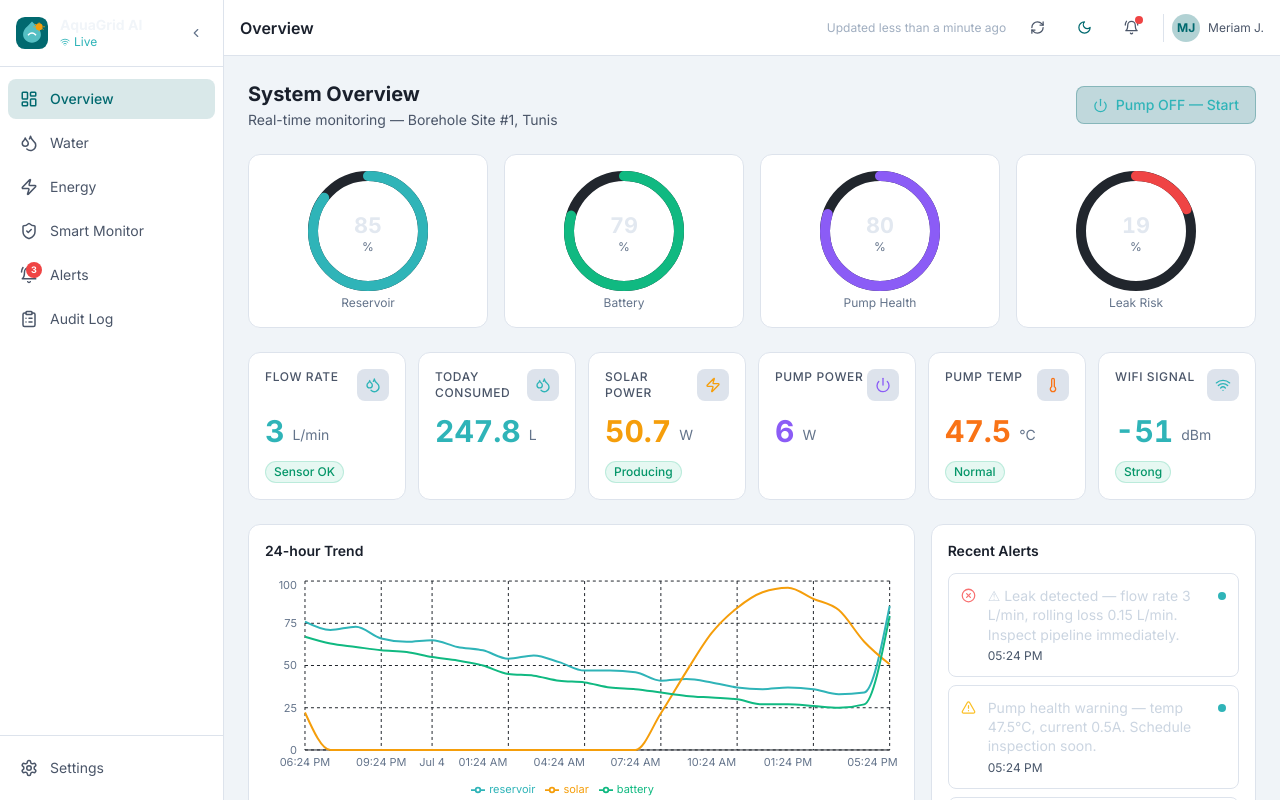
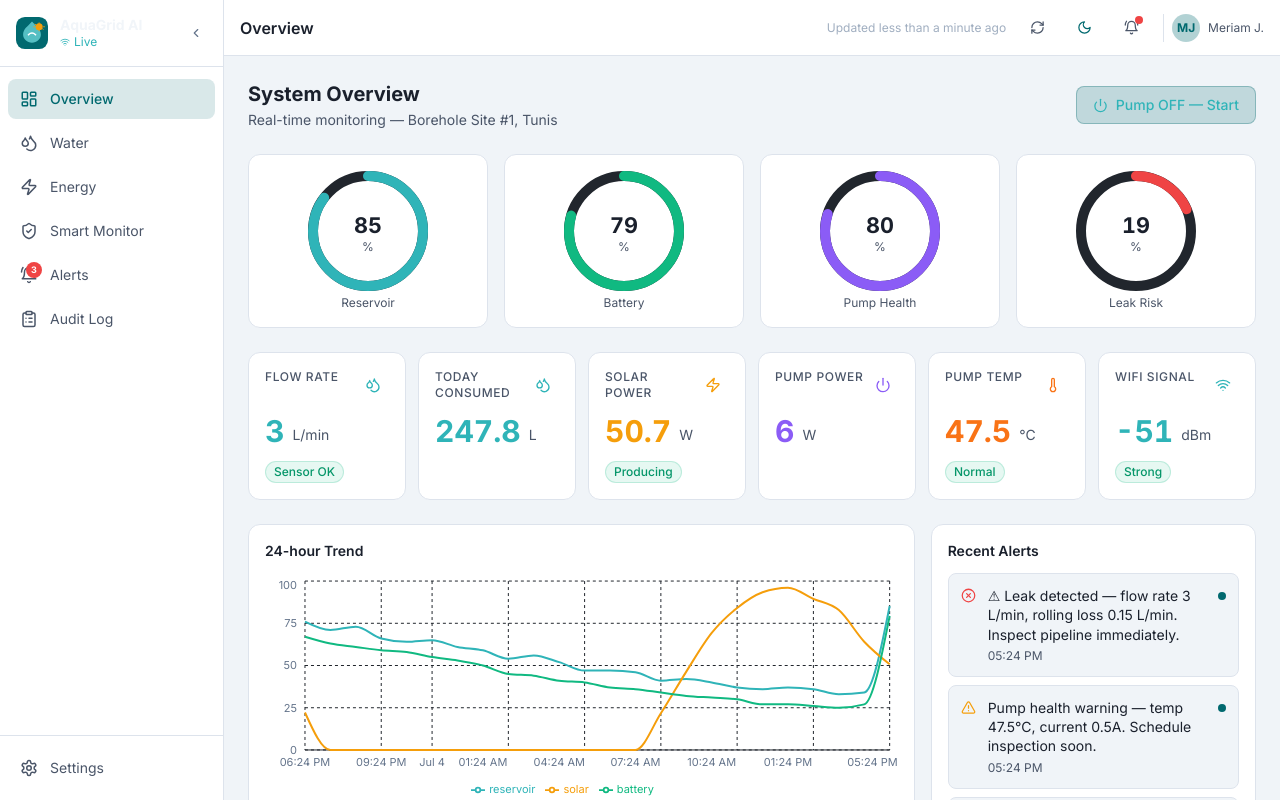
Before and after one commit to meriamjadoui/AquaGrid-AI, a React (Vite) app in the folder dashboard/: page /overview in a window 1280 px wide. Built offline with nearby package versions, Linux system fonts and the light colour scheme.

Commit message:
fix: theme-aware AlertBadge, KpiCard, GaugeRing — replace hardcoded slate colors with CSS vars

```diff
--- a/dashboard/src/components/UI/AlertBadge.jsx
+++ b/dashboard/src/components/UI/AlertBadge.jsx
@@ -4,32 +4,38 @@ import clsx from 'clsx'
 import useStore from '../../store/useStore'
 
 const CONFIG = {
-  alert: { icon: XCircle,       cls: 'badge-alert', label: 'Critical' },
-  warn:  { icon: AlertTriangle, cls: 'badge-warn',  label: 'Warning'  },
-  ok:    { icon: CheckCircle2,  cls: 'badge-ok',    label: 'Normal'   },
-  info:  { icon: Info,          cls: 'badge-info',  label: 'Info'     },
+  alert: { icon: XCircle,       iconColor: '#ef4444' },
+  warn:  { icon: AlertTriangle, iconColor: '#f59e0b' },
+  ok:    { icon: CheckCircle2,  iconColor: '#10b981' },
+  info:  { icon: Info,          iconColor: '#3b82f6' },
 }
 
 export function AlertItem({ alert }) {
   const markRead = useStore(s => s.markAlertRead)
-  const { icon: Icon, cls } = CONFIG[alert.type] ?? CONFIG.info
+  const { icon: Icon, iconColor } = CONFIG[alert.type] ?? CONFIG.info
 
   return (
     <div
-      className={clsx(
-        'flex items-start gap-3 p-3 rounded-lg border transition-colors cursor-pointer',
-        alert.read
-          ? 'bg-surface-bg border-surface-border opacity-60'
-          : 'bg-surface-card border-surface-border hover:border-primary-500/30'
-      )}
+      className="flex items-start gap-3 p-3 rounded-lg transition-colors cursor-pointer"
+      style={{
+        background: 'var(--color-surface-bg)',
+        border: '1px solid var(--color-surface-border)',
+        opacity: alert.read ? 0.55 : 1,
+      }}
       onClick={() => markRead(alert.id)}
     >
-      <Icon size={15} className={clsx('shrink-0 mt-0.5', alert.type === 'alert' ? 'text-red-400' : alert.type === 'warn' ? 'text-amber-400' : alert.type === 'ok' ? 'text-emerald-400' : 'text-blue-400')} />
+      <Icon size={15} className="shrink-0 mt-0.5" style={{ color: iconColor }} />
       <div className="flex-1 min-w-0">
-        <p className="text-sm text-slate-300 leading-snug">{alert.message}</p>
-        <p className="text-xs text-slate-600 mt-1">{alert.time}</p>
+        <p className="text-sm leading-snug" style={{ color: 'var(--color-text)' }}>
+          {alert.message}
+        </p>
+        <p className="text-xs mt-1" style={{ color: 'var(--color-text-muted)' }}>
+          {alert.time}
+        </p>
       </div>
-      {!alert.read && <span className="w-2 h-2 rounded-full bg-primary-400 shrink-0 mt-1.5" />}
+      {!alert.read && (
+        <span className="w-2 h-2 rounded-full bg-primary-500 shrink-0 mt-1.5" />
+      )}
     </div>
   )
 }
--- a/dashboard/src/components/UI/GaugeRing.jsx
+++ b/dashboard/src/components/UI/GaugeRing.jsx
@@ -1,43 +1,82 @@
 import React from 'react'
 
-export default function GaugeRing({ value, max = 100, size = 120, strokeWidth = 10, color = '#01696f', bg = '#21262d', label, unit = '%' }) {
-  const r = (size - strokeWidth) / 2
-  const circ = 2 * Math.PI * r
-  const pct = Math.min(Math.max(value / max, 0), 1)
+export default function GaugeRing({
+  value,
+  max = 100,
+  size = 120,
+  strokeWidth = 10,
+  color = '#01696f',
+  label,
+  unit = '%',
+}) {
+  const r      = (size - strokeWidth) / 2
+  const circ   = 2 * Math.PI * r
+  const pct    = Math.min(Math.max(value / max, 0), 1)
   const offset = circ * (1 - pct)
+
+  // Use CSS vars so the track and text adapt to theme
+  const trackColor  = 'var(--color-surface-dynamic, #21262d)'
+  const valueColor  = 'var(--color-text)'
+  const unitColor   = 'var(--color-text-muted)'
+  const labelColor  = 'var(--color-text-muted)'
 
   return (
     <div className="flex flex-col items-center gap-1">
       <svg width={size} height={size} viewBox={`0 0 ${size} ${size}`}>
-        {/* Background ring */}
+        {/* Track ring */}
         <circle
           cx={size / 2} cy={size / 2} r={r}
-          fill="none" stroke={bg} strokeWidth={strokeWidth}
+          fill="none"
+          stroke={trackColor}
+          strokeWidth={strokeWidth}
         />
         {/* Value ring */}
         <circle
           cx={size / 2} cy={size / 2} r={r}
-          fill="none" stroke={color} strokeWidth={strokeWidth}
+          fill="none"
+          stroke={color}
+          strokeWidth={strokeWidth}
           strokeLinecap="round"
           strokeDasharray={circ}
           strokeDashoffset={offset}
           className="gauge-ring"
-          style={{ transform: 'rotate(-90deg)', transformOrigin: '50% 50%', transition: 'stroke-dashoffset 1s cubic-bezier(0.16,1,0.3,1)' }}
+          style={{
+            transform: 'rotate(-90deg)',
+            transformOrigin: '50% 50%',
+            transition: 'stroke-dashoffset 1s cubic-bezier(0.16,1,0.3,1)',
+          }}
         />
-        {/* Center text */}
-        <text x={size / 2} y={size / 2 - 4} textAnchor="middle" dominantBaseline="middle"
-          fill="#e2e8f0" fontSize={size * 0.18} fontWeight="700" fontFamily="Inter, sans-serif"
+        {/* Value text */}
+        <text
+          x={size / 2} y={size / 2 - 4}
+          textAnchor="middle" dominantBaseline="middle"
+          fill={valueColor}
+          fontSize={size * 0.18}
+          fontWeight="700"
+          fontFamily="Inter, sans-serif"
           style={{ fontVariantNumeric: 'tabular-nums' }}
         >
           {Math.round(value)}
         </text>
-        <text x={size / 2} y={size / 2 + size * 0.14} textAnchor="middle" dominantBaseline="middle"
-          fill="#64748b" fontSize={size * 0.10} fontFamily="Inter, sans-serif"
+        {/* Unit text */}
+        <text
+          x={size / 2} y={size / 2 + size * 0.14}
+          textAnchor="middle" dominantBaseline="middle"
+          fill={unitColor}
+          fontSize={size * 0.10}
+          fontFamily="Inter, sans-serif"
         >
           {unit}
         </text>
       </svg>
-      {label && <p className="text-xs text-slate-500 text-center">{label}</p>}
+      {label && (
+        <p
+          className="text-xs text-center"
+          style={{ color: labelColor }}
+        >
+          {label}
+        </p>
+      )}
     </div>
   )
 }
--- a/dashboard/src/components/UI/KpiCard.jsx
+++ b/dashboard/src/components/UI/KpiCard.jsx
@@ -7,7 +7,7 @@ export default function KpiCard({ label, value, unit, icon: Icon, color = 'text-
       <div className="flex items-start justify-between">
         <span className="kpi-label">{label}</span>
         {Icon && (
-          <span className={clsx('p-2 rounded-lg bg-surface-border', color.replace('text-', 'text-'))}>
+          <span className={clsx('p-2 rounded-lg', color.replace('text-', 'bg-').replace('400', '400/10').replace('500', '500/10'))}>
             <Icon size={16} className={color} />
           </span>
         )}
@@ -16,7 +16,14 @@ export default function KpiCard({ label, value, unit, icon: Icon, color = 'text-
         <span className={clsx('kpi-value data-value', color)}>
           {value}
         </span>
-        {unit && <span className="text-sm text-slate-500 mb-1">{unit}</span>}
+        {unit && (
+          <span
+            className="text-sm mb-1"
+            style={{ color: 'var(--color-text-muted)' }}
+          >
+            {unit}
+          </span>
+        )}
       </div>
       {(badge || delta) && (
         <div className="flex items-center gap-2 flex-wrap">
```
